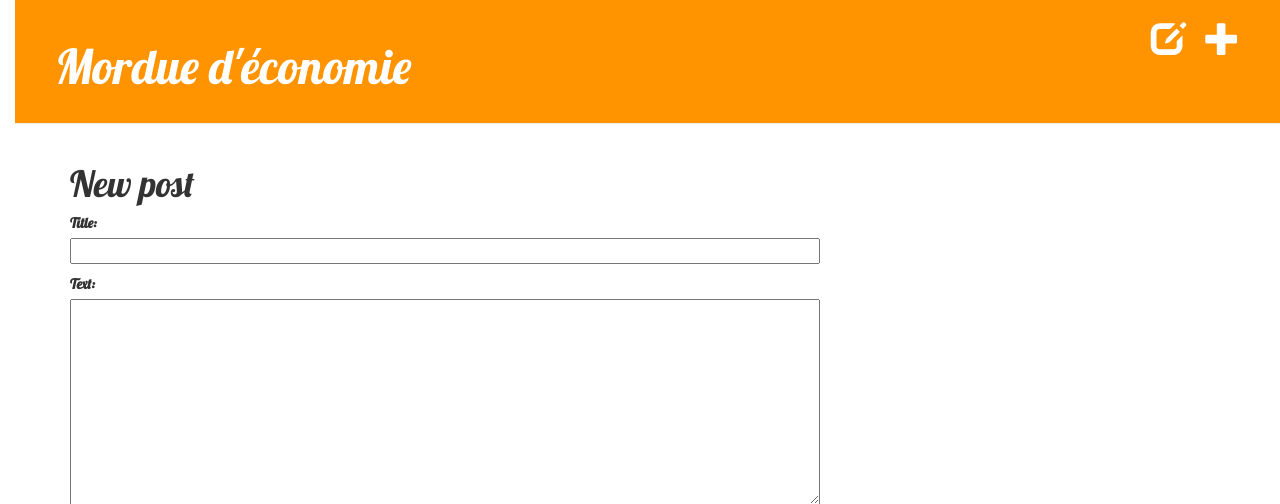
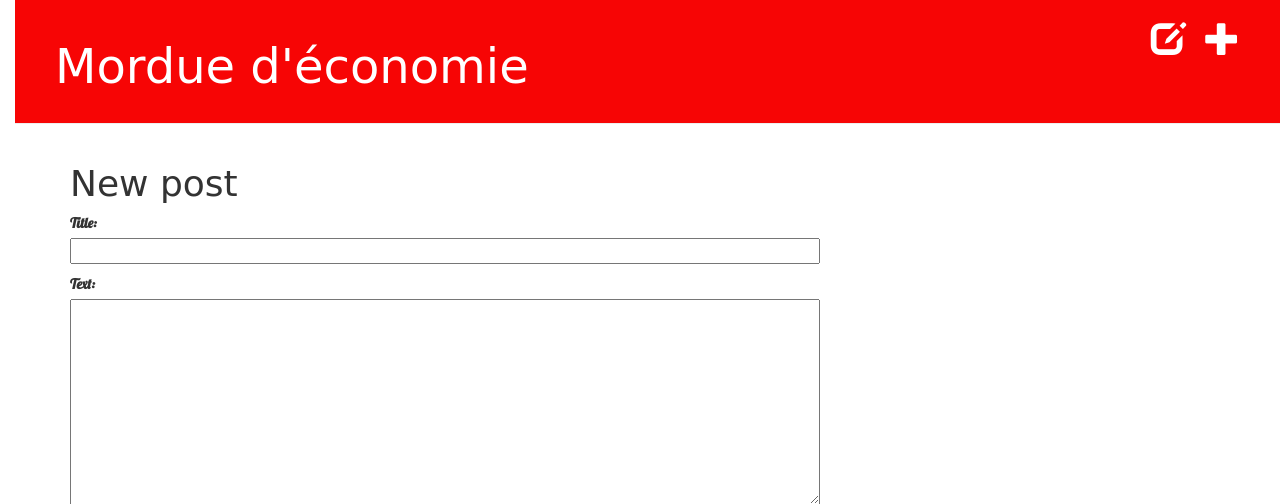
Before and after one commit to Constanceaa/my-first-blog, a Django app: page /post/new/ in a window 1280 px wide. Shown: the top 504 px of the page. Run offline with Django 3.2, Linux system fonts and the light colour scheme; the visitor is signed in with stand-in values (Sample User, id 1); some libraries are stand-ins or nearby versions.

Commit message:
Change in the font and color

```diff
--- a/blog/static/css/blog.css
+++ b/blog/static/css/blog.css
@@ -1,12 +1,12 @@
 h1 a {
-  color: #E32609;
+  color: #F70505;
 }
 body {
   font-family: 'Lobster';
   padding-left: 15px;
 }
 .page-header {
-    background-color: #ff9400;
+    background-color: #F70505;
     margin-top: 0;
     padding: 20px 20px 20px 40px;
 }
@@ -22,12 +22,12 @@ body {
 }
 
 h1, h2, h3, h4 {
-    font-family: 'Lobster', cursive;
+    font-family: 'Montez', cursive;
 }
 
 .date {
     float: right;
-    color: #828282;
+    color: #F78D8D;
 }
 
 .save {
--- a/blog/templates/blog/post_list.html
+++ b/blog/templates/blog/post_list.html
@@ -1,3 +1,4 @@
+<link href='https://fonts.googleapis.com/css?family=Montez' rel='stylesheet' type='text/css'>
 {% extends 'blog/base.html' %}
 
 {% block content %}
```
